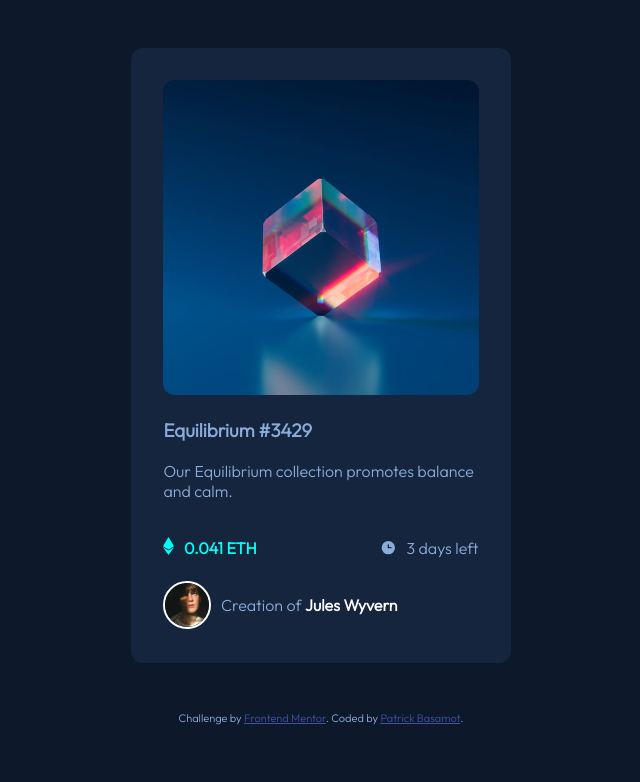
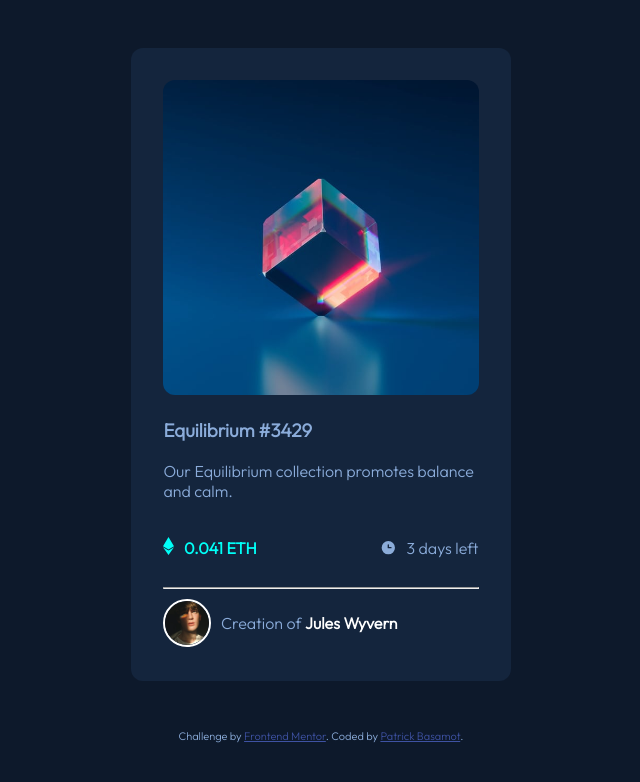
Before and after one commit to patrickbasamot/frontend-mentor-nft-card, a plain HTML site: page index.html in a window 1280 px wide. Shown: the whole page, without its empty margins (319-959 px from the left). Drawn offline with Linux system fonts and the light colour scheme.

Commit message:
added horizontal line

```diff
--- a/index.html
+++ b/index.html
@@ -48,6 +48,7 @@
       </div>
 
     </div>
+    <hr>
     <div class="profile">
       <img src="./images/image-avatar.png" alt="" class="icon avatar">
       <p>Creation of <strong>Jules Wyvern</strong></p>
--- a/style.css
+++ b/style.css
@@ -62,6 +62,10 @@ body{
             width: 80%;
         }
 } */
+
+hr{
+    height: 0.5px;
+}
 @media (max-width:925px) {
         .card{
             width: 80%;
```
